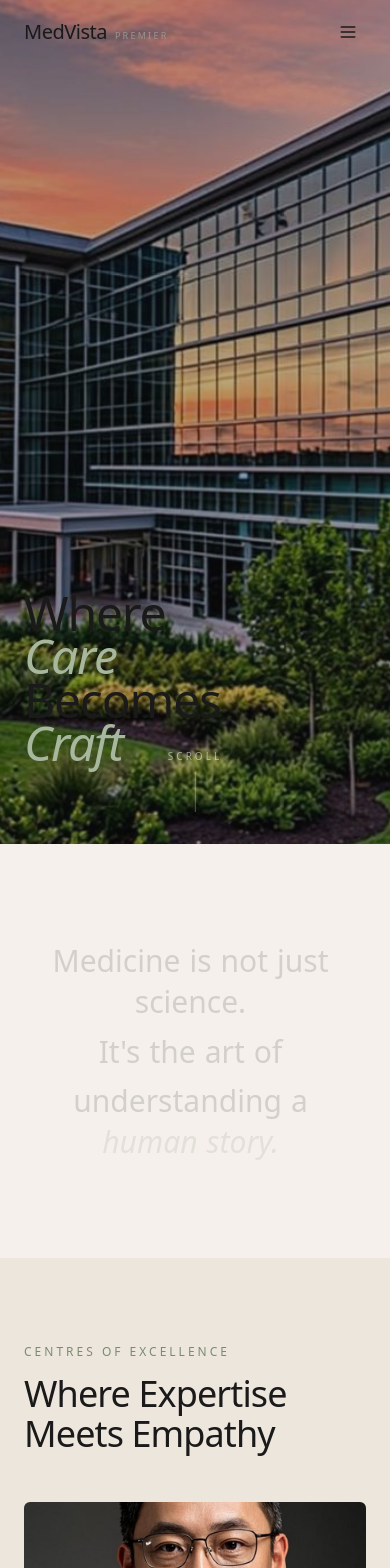
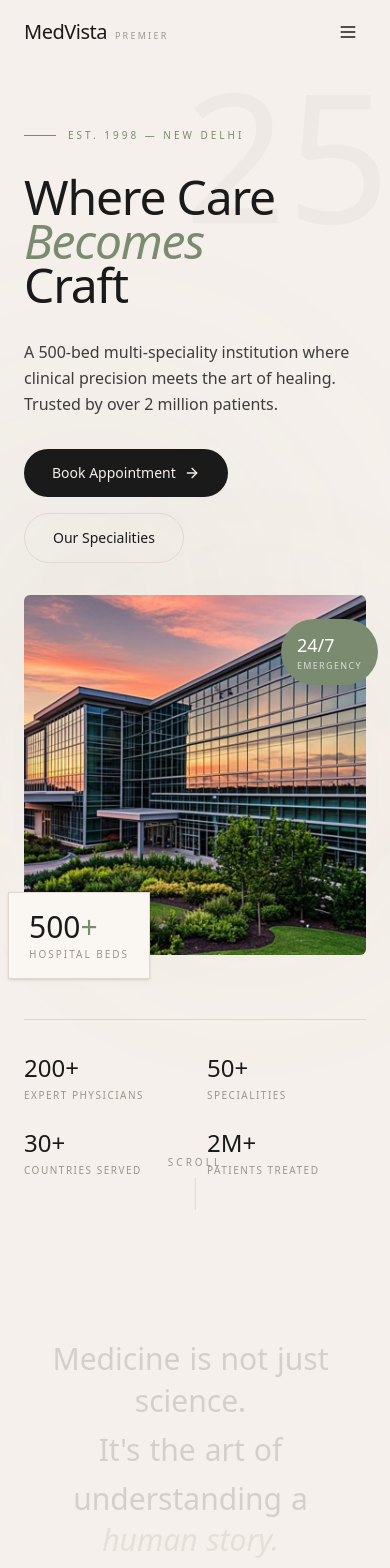
Before and after one commit to babybuildss/MedVista-Hospital, a Next.js app: page / in a window 390 px wide. Shown: the top 1568 px of the page. Built offline with nearby package versions, Linux system fonts and the light colour scheme; a web font is replaced by a local one.

Commit message:
c2040243-b80e-4304-94b5-9a0ac20d6cd6

```diff
--- a/src/app/globals.css
+++ b/src/app/globals.css
@@ -105,7 +105,6 @@
     overflow-x: hidden;
   }
   html {
-    scroll-behavior: smooth;
     overflow-x: hidden;
   }
   h1, h2, h3 {
--- a/src/app/page.tsx
+++ b/src/app/page.tsx
@@ -1,83 +1,13 @@
 'use client';
 
-import { useState, useEffect } from 'react';
-import { motion, AnimatePresence } from 'framer-motion';
 import HeroSection from '@/components/hospital/HeroSection';
 import HomeSections from '@/components/hospital/HomeSections';
 
-function LoadingScreen({ onComplete }: { onComplete: () => void }) {
-  const [progress, setProgress] = useState(0);
-
-  useEffect(() => {
-    let current = 0;
-    const interval = setInterval(() => {
-      current += Math.random() * 8 + 2;
-      if (current >= 100) {
-        current = 100;
-        setProgress(100);
-        clearInterval(interval);
-        setTimeout(onComplete, 400);
-      } else {
-        setProgress(Math.floor(current));
-      }
-    }, 50);
-    return () => clearInterval(interval);
-  }, [onComplete]);
-
-  return (
-    <motion.div
-      className="fixed inset-0 z-[100] bg-ivory flex flex-col items-center justify-center"
-      exit={{ opacity: 0 }}
-      transition={{ duration: 0.8, ease: [0.16, 1, 0.3, 1] }}
-    >
-      <div className="flex flex-col items-center">
-        {/* Logo M in sage stroke */}
-        <motion.div
-          initial={{ opacity: 0, scale: 0.8 }}
-          animate={{ opacity: 1, scale: 1 }}
-          transition={{ duration: 0.6, ease: [0.16, 1, 0.3, 1] }}
-          className="mb-8"
-        >
-          <span className="font-display text-6xl sm:text-7xl text-transparent stroke-sage"
-            style={{ WebkitTextStroke: '1.5px #7A8B6F' }}
-          >
-            M
-          </span>
-        </motion.div>
-
-        {/* Counter */}
-        <div className="font-body text-sm text-charcoal-light tabular-nums">
-          {progress}%
-        </div>
-      </div>
-    </motion.div>
-  );
-}
-
 export default function Home() {
-  const [loading, setLoading] = useState(true);
-
-  useEffect(() => {
-    const timer = setTimeout(() => {
-      setLoading(false);
-    }, 3200);
-    return () => clearTimeout(timer);
-  }, []);
-
   return (
     <>
-      <AnimatePresence>
-        {loading && <LoadingScreen onComplete={() => setLoading(false)} />}
-      </AnimatePresence>
-
-      <div
-        className={`transition-opacity duration-700 ${
-          loading ? 'opacity-0' : 'opacity-100'
-        }`}
-      >
-        <HeroSection />
-        <HomeSections />
-      </div>
+      <HeroSection />
+      <HomeSections />
     </>
   );
 }
--- a/src/components/hospital/HeroSection.tsx
+++ b/src/components/hospital/HeroSection.tsx
@@ -3,6 +3,8 @@
 import { useRef } from 'react';
 import { motion, useScroll, useTransform } from 'framer-motion';
 import Image from 'next/image';
+import Link from 'next/link';
+import { ArrowRight } from 'lucide-react';
 
 export default function HeroSection() {
   const sectionRef = useRef<HTMLElement>(null);
@@ -11,83 +13,206 @@ export default function HeroSection() {
     offset: ['start start', 'end start'],
   });
 
-  const textY = useTransform(scrollYProgress, [0, 1], [0, 80]);
-  const opacity = useTransform(scrollYProgress, [0, 0.5], [1, 0]);
+  const imageY = useTransform(scrollYProgress, [0, 1], [0, 60]);
+  const textY = useTransform(scrollYProgress, [0, 1], [0, 30]);
+  const opacity = useTransform(scrollYProgress, [0, 0.6], [1, 0]);
 
   return (
-    <section ref={sectionRef} className="relative h-screen min-h-[600px] overflow-hidden">
-      {/* Background image with Ken Burns */}
-      <div className="absolute inset-0">
-        <Image
-          src="/images/hero-1.png"
-          alt="MedVista Premier Hospital"
-          fill
-          className="object-cover animate-ken-burns"
-          priority
-          sizes="100vw"
-        />
-        {/* Warm overlay for text readability */}
-        <div className="absolute inset-0 bg-charcoal/30" />
+    <section
+      ref={sectionRef}
+      className="relative min-h-screen bg-ivory overflow-hidden"
+    >
+      {/* Decorative large number */}
+      <div className="absolute top-16 right-0 sm:right-8 lg:right-16 pointer-events-none select-none">
+        <span className="font-display text-[180px] sm:text-[240px] lg:text-[320px] text-charcoal/[0.03] leading-none">
+          25
+        </span>
       </div>
 
-      {/* Text content */}
+      {/* Subtle sage gradient orb - decorative background element */}
+      <div className="absolute top-1/3 right-1/4 w-[400px] h-[400px] rounded-full bg-sage/5 blur-[120px] pointer-events-none" />
+      <div className="absolute bottom-1/4 left-1/4 w-[300px] h-[300px] rounded-full bg-terracotta/5 blur-[100px] pointer-events-none" />
+
       <motion.div
-        style={{ y: textY, opacity }}
-        className="relative z-10 h-full flex flex-col justify-end pb-20 sm:pb-28 px-6 lg:px-8 max-w-7xl mx-auto"
+        style={{ opacity }}
+        className="relative z-10 max-w-7xl mx-auto px-6 lg:px-8 pt-32 sm:pt-36 lg:pt-40 pb-16 sm:pb-20"
       >
-        <h1 className="font-display text-charcoal [color:white]">
+        <div className="grid lg:grid-cols-12 gap-8 lg:gap-12 items-start">
+          {/* Left column: Text content */}
+          <div className="lg:col-span-7">
+            {/* Overline */}
+            <motion.div
+              initial={{ opacity: 0, y: 20 }}
+              animate={{ opacity: 1, y: 0 }}
+              transition={{ duration: 0.6, delay: 0.2, ease: [0.16, 1, 0.3, 1] }}
+              className="flex items-center gap-3 mb-8"
+            >
+              <div className="h-[1.5px] w-8 bg-sage" />
+              <span className="font-body text-[10px] sm:text-xs tracking-[0.3em] uppercase text-sage">
+                Est. 1998 &mdash; New Delhi
+              </span>
+            </motion.div>
+
+            {/* Main heading */}
+            <motion.div style={{ y: textY }}>
+              <h1 className="font-display text-charcoal">
                 <motion.span
-            initial={{ opacity: 0, y: 60 }}
+                  initial={{ opacity: 0, y: 50 }}
                   animate={{ opacity: 1, y: 0 }}
-            transition={{ duration: 0.9, delay: 0.3, ease: [0.16, 1, 0.3, 1] }}
-            className="block text-5xl sm:text-6xl md:text-7xl lg:text-8xl xl:text-9xl tracking-tight leading-[0.9]"
+                  transition={{ duration: 0.8, delay: 0.3, ease: [0.16, 1, 0.3, 1] }}
+                  className="block text-5xl sm:text-6xl md:text-7xl lg:text-8xl tracking-tight leading-[0.92]"
                 >
-            Where
+                  Where Care
                 </motion.span>
                 <motion.span
-            initial={{ opacity: 0, y: 60 }}
+                  initial={{ opacity: 0, y: 50 }}
                   animate={{ opacity: 1, y: 0 }}
-            transition={{ duration: 0.9, delay: 0.5, ease: [0.16, 1, 0.3, 1] }}
-            className="block text-5xl sm:text-6xl md:text-7xl lg:text-8xl xl:text-9xl tracking-tight leading-[0.9] italic"
-            style={{ color: '#A8B89E' }}
-          >
-            Care
-          </motion.span>
-          <motion.span
-            initial={{ opacity: 0, y: 60 }}
-            animate={{ opacity: 1, y: 0 }}
-            transition={{ duration: 0.9, delay: 0.7, ease: [0.16, 1, 0.3, 1] }}
-            className="block text-5xl sm:text-6xl md:text-7xl lg:text-8xl xl:text-9xl tracking-tight leading-[0.9]"
+                  transition={{ duration: 0.8, delay: 0.45, ease: [0.16, 1, 0.3, 1] }}
+                  className="block text-5xl sm:text-6xl md:text-7xl lg:text-8xl tracking-tight leading-[0.92] italic text-sage"
                 >
                   Becomes
                 </motion.span>
                 <motion.span
-            initial={{ opacity: 0, y: 60 }}
+                  initial={{ opacity: 0, y: 50 }}
                   animate={{ opacity: 1, y: 0 }}
-            transition={{ duration: 0.9, delay: 0.9, ease: [0.16, 1, 0.3, 1] }}
-            className="block text-5xl sm:text-6xl md:text-7xl lg:text-8xl xl:text-9xl tracking-tight leading-[0.9] italic"
-            style={{ color: '#A8B89E' }}
+                  transition={{ duration: 0.8, delay: 0.6, ease: [0.16, 1, 0.3, 1] }}
+                  className="block text-5xl sm:text-6xl md:text-7xl lg:text-8xl tracking-tight leading-[0.92]"
                 >
                   Craft
                 </motion.span>
               </h1>
             </motion.div>
 
+            {/* Subtext + CTA */}
+            <motion.div
+              initial={{ opacity: 0, y: 30 }}
+              animate={{ opacity: 1, y: 0 }}
+              transition={{ duration: 0.7, delay: 0.8, ease: [0.16, 1, 0.3, 1] }}
+              className="mt-8 sm:mt-10 max-w-md"
+            >
+              <p className="font-body text-base sm:text-lg text-charcoal-light leading-relaxed mb-8">
+                A 500-bed multi-speciality institution where clinical precision
+                meets the art of healing. Trusted by over 2 million patients.
+              </p>
+
+              <div className="flex flex-wrap items-center gap-4">
+                <Link
+                  href="/contact"
+                  className="inline-flex items-center gap-2 px-7 py-3.5 bg-charcoal text-ivory font-body text-sm rounded-full hover:bg-charcoal-light transition-colors duration-300 group"
+                >
+                  Book Appointment
+                  <ArrowRight className="w-4 h-4 group-hover:translate-x-1 transition-transform duration-300" />
+                </Link>
+                <Link
+                  href="/departments"
+                  className="inline-flex items-center gap-2 px-7 py-3.5 border border-border-custom text-charcoal font-body text-sm rounded-full hover:border-sage hover:text-sage transition-colors duration-300"
+                >
+                  Our Specialities
+                </Link>
+              </div>
+            </motion.div>
+          </div>
+
+          {/* Right column: Image composition */}
+          <motion.div
+            initial={{ opacity: 0, y: 40 }}
+            animate={{ opacity: 1, y: 0 }}
+            transition={{ duration: 0.9, delay: 0.5, ease: [0.16, 1, 0.3, 1] }}
+            className="lg:col-span-5 relative"
+          >
+            <motion.div style={{ y: imageY }} className="relative">
+              {/* Main image */}
+              <div className="relative h-[360px] sm:h-[440px] lg:h-[520px] overflow-hidden rounded-sm">
+                <Image
+                  src="/images/hero-1.png"
+                  alt="MedVista Premier Hospital"
+                  fill
+                  className="object-cover"
+                  priority
+                  sizes="(max-width: 1024px) 100vw, 42vw"
+                />
+                {/* Warm tint overlay to match theme */}
+                <div className="absolute inset-0 bg-ivory/10 mix-blend-multiply" />
+              </div>
+
+              {/* Floating stats card */}
+              <motion.div
+                initial={{ opacity: 0, scale: 0.9 }}
+                animate={{ opacity: 1, scale: 1 }}
+                transition={{ duration: 0.6, delay: 1.2, ease: [0.16, 1, 0.3, 1] }}
+                className="absolute -bottom-6 -left-4 sm:-left-8 bg-cream border border-border-custom px-5 py-4 shadow-sm"
+              >
+                <div className="font-display text-3xl sm:text-4xl text-charcoal">
+                  500<span className="text-sage">+</span>
+                </div>
+                <div className="font-body text-[10px] tracking-[0.2em] uppercase text-warm-gray mt-0.5">
+                  Hospital Beds
+                </div>
+              </motion.div>
+
+              {/* Secondary floating element */}
+              <motion.div
+                initial={{ opacity: 0, scale: 0.9 }}
+                animate={{ opacity: 1, scale: 1 }}
+                transition={{ duration: 0.6, delay: 1.4, ease: [0.16, 1, 0.3, 1] }}
+                className="absolute top-6 -right-3 sm:-right-6 bg-sage text-white px-4 py-3 rounded-full"
+              >
+                <div className="font-display text-lg">24/7</div>
+                <div className="font-body text-[9px] tracking-[0.15em] uppercase text-white/70">
+                  Emergency
+                </div>
+              </motion.div>
+            </motion.div>
+          </motion.div>
+        </div>
+
+        {/* Bottom row: Quick stats bar */}
+        <motion.div
+          initial={{ opacity: 0, y: 30 }}
+          animate={{ opacity: 1, y: 0 }}
+          transition={{ duration: 0.7, delay: 1, ease: [0.16, 1, 0.3, 1] }}
+          className="mt-16 sm:mt-20 pt-8 border-t border-border-custom"
+        >
+          <div className="grid grid-cols-2 md:grid-cols-4 gap-6 sm:gap-8">
+            {[
+              { value: '200+', label: 'Expert Physicians' },
+              { value: '50+', label: 'Specialities' },
+              { value: '30+', label: 'Countries Served' },
+              { value: '2M+', label: 'Patients Treated' },
+            ].map((stat, i) => (
+              <motion.div
+                key={stat.label}
+                initial={{ opacity: 0, y: 15 }}
+                animate={{ opacity: 1, y: 0 }}
+                transition={{ duration: 0.5, delay: 1.1 + i * 0.1 }}
+              >
+                <div className="font-display text-2xl sm:text-3xl text-charcoal">
+                  {stat.value}
+                </div>
+                <div className="font-body text-[10px] sm:text-xs tracking-[0.15em] uppercase text-warm-gray mt-1">
+                  {stat.label}
+                </div>
+              </motion.div>
+            ))}
+          </div>
+        </motion.div>
+      </motion.div>
+
       {/* Scroll indicator */}
       <motion.div
         initial={{ opacity: 0 }}
         animate={{ opacity: 1 }}
-        transition={{ delay: 1.5, duration: 1 }}
+        transition={{ delay: 2, duration: 1 }}
         className="absolute bottom-8 left-1/2 -translate-x-1/2 z-10 flex flex-col items-center gap-2"
       >
-        <span className="font-body text-[10px] tracking-[0.3em] uppercase text-white/50">
+        <span className="font-body text-[10px] tracking-[0.3em] uppercase text-warm-gray">
           Scroll
         </span>
         <motion.div
           initial={{ height: 0 }}
-          animate={{ height: 40 }}
-          transition={{ delay: 2, duration: 1.5, ease: [0.16, 1, 0.3, 1] }}
-          className="w-[1px] bg-white/30"
+          animate={{ height: 32 }}
+          transition={{ delay: 2.3, duration: 1.2, ease: [0.16, 1, 0.3, 1] }}
+          className="w-[1px] bg-border-custom"
         />
       </motion.div>
     </section>
--- a/src/components/hospital/HomeSections.tsx
+++ b/src/components/hospital/HomeSections.tsx
@@ -78,7 +78,11 @@ function PhilosophySection() {
     });
 
     return () => {
-      ScrollTrigger.getAll().forEach((t) => t.kill());
+      ScrollTrigger.getAll().forEach((t) => {
+        if (t.trigger && section.contains(t.trigger)) {
+          t.kill();
+        }
+      });
     };
   }, []);
 
```
Also changed, not shown: src/components/hospital/Navbar.tsx (+8 -21 lines), src/components/hospital/SmoothScroll.tsx (+22 -7 lines). Lines whose indentation alone changed are shown as unchanged.
